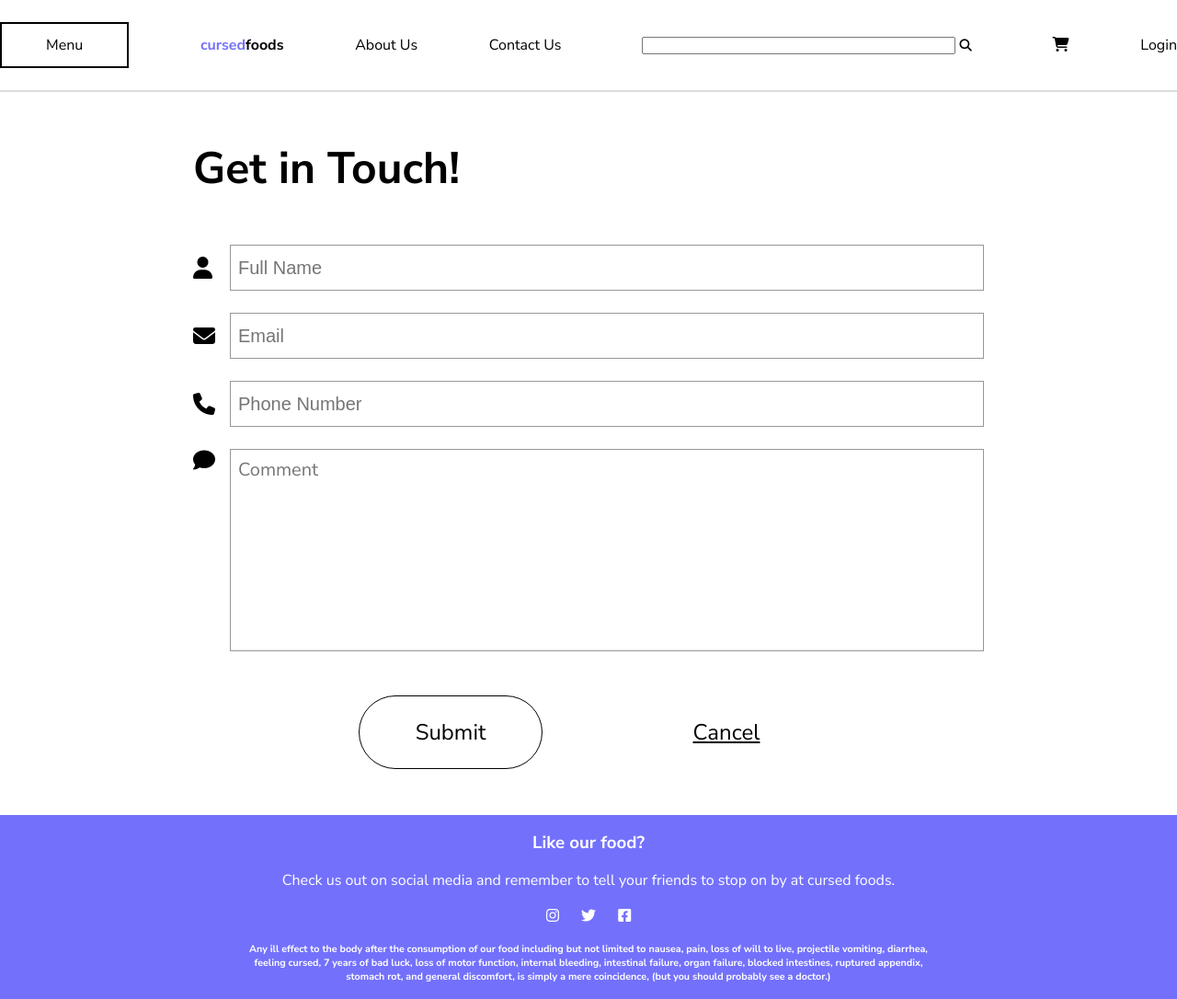
After one commit to johngaynor/cursed-foods, a PHP site: page /about.php in a window 1280 px wide. The commit adds this page. Shown: the whole page at 92% size. Run offline with PHP 8.4, Linux system fonts and the light colour scheme.

Commit message:
added about page from Aiden

```diff
--- /dev/null
+++ b/I210-Final/about.php
@@ -0,0 +1,33 @@
+<?php
+// include the header and database
+include 'includes/header.php';
+include 'includes/database.php';
+?>
+    <section class="contact-form">
+        <h1>Get in Touch!</h1>
+        <form action="">
+            <div class="contact-holder">
+                <i class="fa-solid fa-user user-icon"></i>
+                <input type="text" placeholder="Full Name">
+            </div>
+            <div class="contact-holder">
+                <i class="fa-solid fa-envelope"></i>
+                <input type="email" placeholder="Email">
+            </div>
+            <div class="contact-holder">
+                <i class="fa-solid fa-phone"></i>
+                <input type="text" placeholder="Phone Number">
+            </div>
+            <div class="comment-holder">
+                <i class="fa-solid fa-comment"></i>
+                <textarea placeholder="Comment"></textarea>
+            </div>
+        </form>
+        <div class="prod-button-wrapper">
+            <button class="item-submit">Submit</button>
+            <button class="item-cancel">Cancel</button>
+        </div>
+    </section>
+
+<?php
+include 'includes/footer.php';
--- a/I210-Final/includes/header.php
+++ b/I210-Final/includes/header.php
@@ -39,7 +39,7 @@ if (isset($_SESSION['cart'])) {
         <nav>
             <a id="menu" href="menu.php">Menu</a>
             <a id="logo" href="index.php">cursed<span>foods</span></a>
-            <a href="">About Us</a>
+            <a href="about.php">About Us</a>
             <a href="contact.php">Contact Us</a>
             <form action="searchitemresults.php" method="get" style="margin: 0 10px">
                 <input type="text" name="terms" size="40" required />&nbsp;&nbsp;
```
